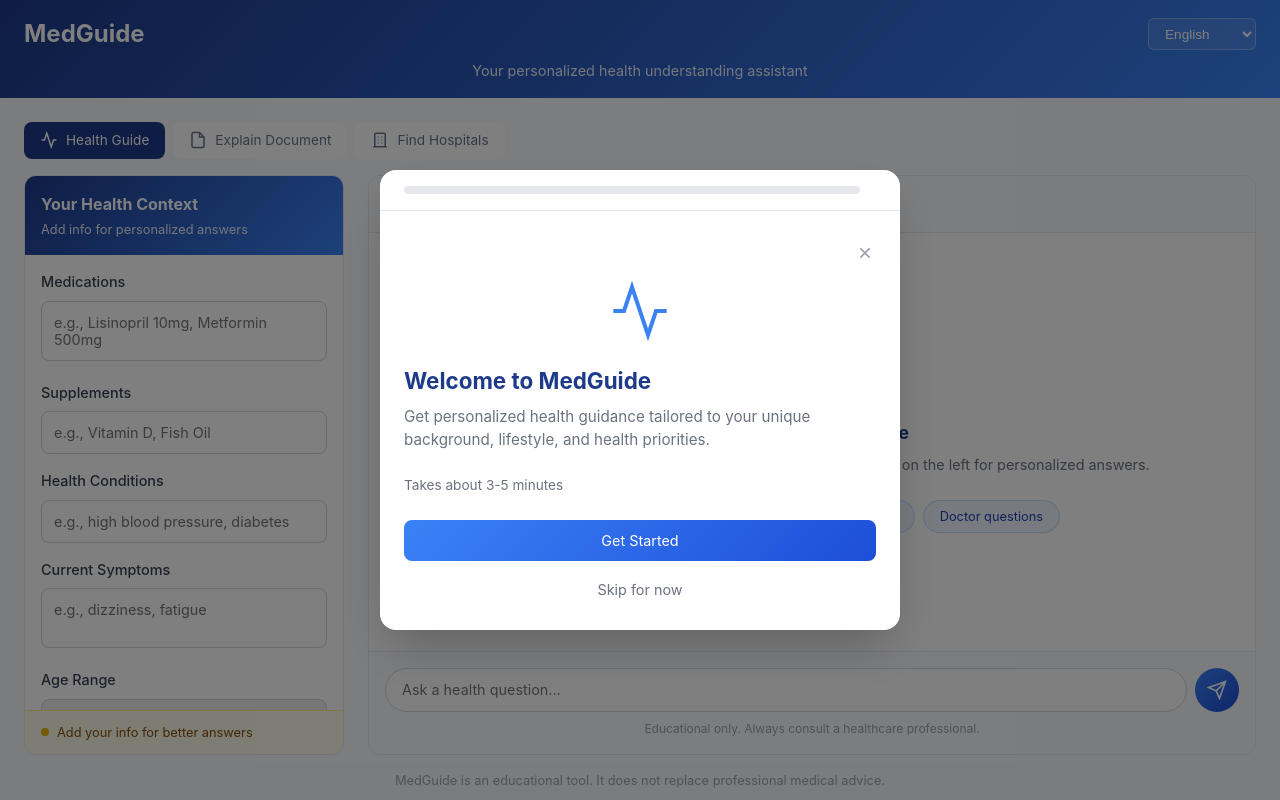
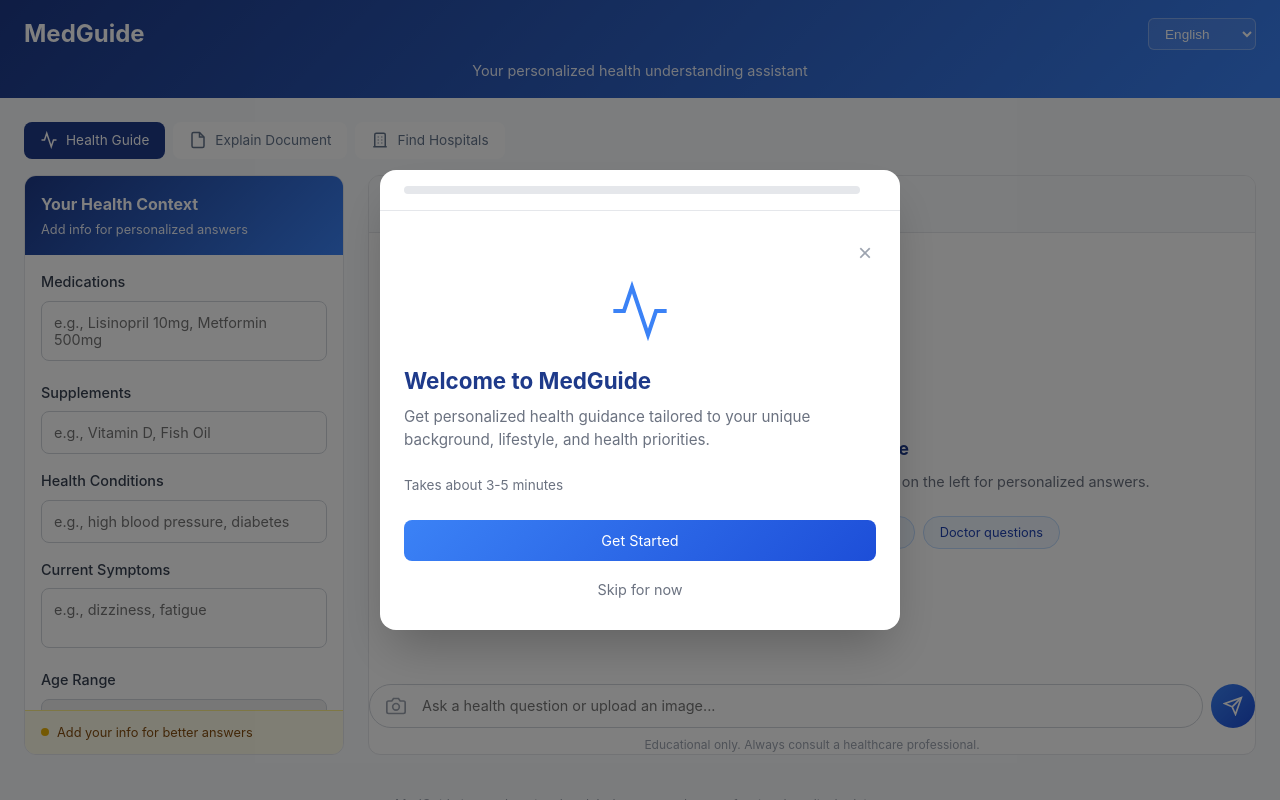
Before and after one commit to ponceamanuel1/medguide, a Flask app: page /app in a window 1280 px wide. Run offline with Flask 3, Linux system fonts and the light colour scheme; parts of the project's set-up code (start-up, migrations or seed data) failed here and were passed over; some libraries are stand-ins or nearby versions.

Commit message:
Add image upload to chat, camera icon, doctor specialty search

```diff
--- a/app.py
+++ b/app.py
@@ -43,18 +43,36 @@ app.config['MAX_CONTENT_LENGTH'] = MAX_CONTENT_LENGTH
 
 anthropic_client = anthropic.Anthropic(api_key=os.getenv("ANTHROPIC_API_KEY"))
 
-def ollama_chat(system_prompt, user_prompt):
+def ollama_chat(system_prompt, user_prompt, image=None):
     try:
+        if image:
+            messages = [{
+                "role": "user",
+                "content": [
+                    {
+                        "type": "image",
+                        "source": {
+                            "type": "base64",
+                            "media_type": image.get('type', 'image/jpeg'),
+                            "data": image.get('data'),
+                        }
+                    },
+                    {
+                        "type": "text",
+                        "text": user_prompt
+                    }
+                ]
+            }]
+        else:
+            messages = [{"role": "user", "content": user_prompt}]
+
         message = anthropic_client.messages.create(
             model="claude-sonnet-4-6",
             max_tokens=1024,
             system=system_prompt,
-            messages=[
-                {"role": "user", "content": user_prompt}
-            ]
+            messages=messages
         )
         text = message.content[0].text
-        # Strip markdown formatting
         import re
         text = re.sub(r'#{1,6}\s*', '', text)
         text = re.sub(r'\*\*(.*?)\*\*', r'\1', text)
@@ -63,7 +81,6 @@ def ollama_chat(system_prompt, user_prompt):
         text = re.sub(r'^---+$', '', text, flags=re.MULTILINE)
         text = re.sub(r'^>\s*', '', text, flags=re.MULTILINE)
         text = re.sub(r'^[-•]\s', '', text, flags=re.MULTILINE)
-        # Remove emojis
         emoji_pattern = re.compile("["
             u"\U0001F600-\U0001F64F"
             u"\U0001F300-\U0001F5FF"
@@ -434,6 +451,7 @@ RULES:
 End with: "Always consult your healthcare provider for personalized advice."
 
 TONE: Warm, supportive, conversational - like a knowledgeable friend who cares."""
+
 
     lang_map = {
         'es': '\n\nRespond entirely in Spanish. Use these Spanish section labels exactly: "Contexto:" instead of "Context:", "Consulta:" instead of "Check-In:", "Preguntas para tu Médico:" instead of "Questions for Your Doctor:", "Importante:" instead of "Important:", and "Siempre consulta a tu proveedor de salud para consejos personalizados." instead of "Always consult your healthcare provider for personalized advice."',
@@ -941,6 +959,7 @@ def chat():
         message = data.get('message', '').strip()
         context = data.get('context', {})
         language = context.get('language', 'en')
+        image = data.get('image')
 
         if not message:
             return jsonify({'error': 'Please enter a message'}), 400
@@ -998,7 +1017,16 @@ def chat():
         context_str = "\n".join(parts) if parts else "No additional context."
         user_prompt = f"Patient Context:\n{context_str}\n\nQuestion: {message}\n\nProvide a helpful, educational response. Consider the patient's background, lifestyle, and priorities when relevant."
 
-        response = ollama_chat(get_system_prompt(language), user_prompt)
+        if image:
+            user_prompt = f"""The user has shared an image of a physical symptom or medical document.
+Please analyze what you can see and provide educational information about it.
+IMPORTANT: Always remind the user this is NOT a medical diagnosis and they should see a doctor.
+
+User's question/message: {message if message else 'Please analyze this image and tell me what you observe.'}
+
+{user_prompt}"""
+
+        response = ollama_chat(get_system_prompt(language), user_prompt, image=image)
         if response:
             profile_id = context.get('profile_id')
             if profile_id:
--- a/templates/index.html
+++ b/templates/index.html
@@ -1152,9 +1152,17 @@
                             </div>
                         </div>
                     </div>
-                    <div class="chat-input-area">
         <div class="chat-input-wrapper">
-                            <input type="text" id="chatInput" placeholder="Ask a health question..." onkeypress="if(event.key==='Enter')sendMessage()">
+    <input type="file" id="imageUpload" accept="image/*" style="display:none" onchange="handleImageUpload(this)">
+    <div style="flex:1;display:flex;align-items:center;border:1px solid #d1d5db;border-radius:1.5rem;background:#fff;overflow:hidden;padding:0 0.5rem;">
+        <button onclick="document.getElementById('imageUpload').click()" style="background:none;border:none;cursor:pointer;color:#9ca3af;display:flex;align-items:center;padding:0.5rem;flex-shrink:0;" title="Upload image">
+            <svg width="20" height="20" viewBox="0 0 24 24" fill="none" stroke="currentColor" stroke-width="2">
+                <path d="M23 19a2 2 0 0 1-2 2H3a2 2 0 0 1-2-2V8a2 2 0 0 1 2-2h4l2-3h6l2 3h4a2 2 0 0 1 2 2z"></path>
+                <circle cx="12" cy="13" r="4"></circle>
+            </svg>
+        </button>
+        <input type="text" id="chatInput" placeholder="Ask a health question or upload an image..." onkeypress="if(event.key==='Enter')sendMessage()" style="flex:1;border:none;outline:none;font-size:0.9rem;font-family:inherit;padding:0.75rem 0.5rem;background:transparent;">
+    </div>
     <button class="chat-send-btn" onclick="sendMessage()">
         <svg viewBox="0 0 24 24" fill="none" stroke="currentColor" stroke-width="2">
             <line x1="22" y1="2" x2="11" y2="13"></line>
@@ -1382,6 +1390,34 @@ var currentOnboardingStep = 0;
 var userProfile = null;
 var currentProfileId = null;
 var currentUserId = null
+var pendingImage = null;
+
+function handleImageUpload(input) {
+    var file = input.files[0];
+    if (!file) return;
+
+    var reader = new FileReader();
+    reader.onload = function(e) {
+        pendingImage = {
+            data: e.target.result.split(',')[1], // base64
+            type: file.type,
+            preview: e.target.result
+        };
+
+        // Show preview bar
+        document.getElementById('imagePreviewThumb').src = e.target.result;
+        document.getElementById('imagePreviewBar').style.display = 'flex';
+        document.getElementById('chatInput').placeholder = 'Ask about this image... (or just send to analyze)';
+    };
+    reader.readAsDataURL(file);
+}
+
+function clearImageUpload() {
+    pendingImage = null;
+    document.getElementById('imageUpload').value = '';
+    document.getElementById('imagePreviewBar').style.display = 'none';
+    document.getElementById('chatInput').placeholder = 'Ask a health question or upload an image...';
+}
 
 // =====================================================
 // COMPLETE TRANSLATIONS - ALL 10 LANGUAGES
@@ -3414,7 +3450,9 @@ function sendMessage() {
     if (!msg) return;
 
     document.getElementById('chatWelcome').style.display = 'none';
+    if (!pendingImage) {
         addMessage(msg, 'user');
+    }
     input.value = '';
     showTyping();
 
@@ -3429,10 +3467,47 @@ function sendMessage() {
         profile_id: currentProfileId
     };
 
+    var payload = {message: msg, context: context};
+
+    // Add image if pending
+    if (pendingImage) {
+        payload.image = {
+            data: pendingImage.data,
+            type: pendingImage.type
+        };
+        // Show image in chat
+        var imgDiv = document.createElement('div');
+        imgDiv.className = 'message user';
+        imgDiv.innerHTML = '<div class="message-bubble" style="padding:0.5rem;">' +
+            '<img src="' + pendingImage.preview + '" style="max-width:200px;max-height:200px;border-radius:0.5rem;display:block;">' +
+            (msg ? '<p style="margin-top:0.5rem;">' + msg : '') + '</p></div>' +
+            '<div class="message-time">' + new Date().toLocaleTimeString([], {hour: '2-digit', minute: '2-digit'}) + '</div>';
+        document.getElementById('chatMessages').appendChild(imgDiv);
+        clearImageUpload();
+    }
+
+    var payload = {message: msg, context: context};
+
+    if (pendingImage) {
+        payload.image = {
+            data: pendingImage.data,
+            type: pendingImage.type
+        };
+        var imgDiv = document.createElement('div');
+        imgDiv.className = 'message user';
+        imgDiv.innerHTML = '<div class="message-bubble" style="padding:0.5rem;">' +
+            '<img src="' + pendingImage.preview + '" style="max-width:200px;max-height:200px;border-radius:0.5rem;display:block;">' +
+            (msg ? '<p style="margin-top:0.5rem;">' + msg + '</p>' : '') + '</div>' +
+            '<div class="message-time">' + new Date().toLocaleTimeString([], {hour: '2-digit', minute: '2-digit'}) + '</div>';
+        document.getElementById('chatMessages').appendChild(imgDiv);
+        document.getElementById('chatMessages').scrollTop = document.getElementById('chatMessages').scrollHeight;
+        clearImageUpload();
+    }
+
     fetch('/chat', {
         method: 'POST',
         headers: {'Content-Type': 'application/json'},
-        body: JSON.stringify({message: msg, context: context})
+        body: JSON.stringify(payload)
     })
     .then(function(r) { return r.json(); })
     .then(function(data) {
```
Lines whose indentation alone changed are shown as unchanged.
